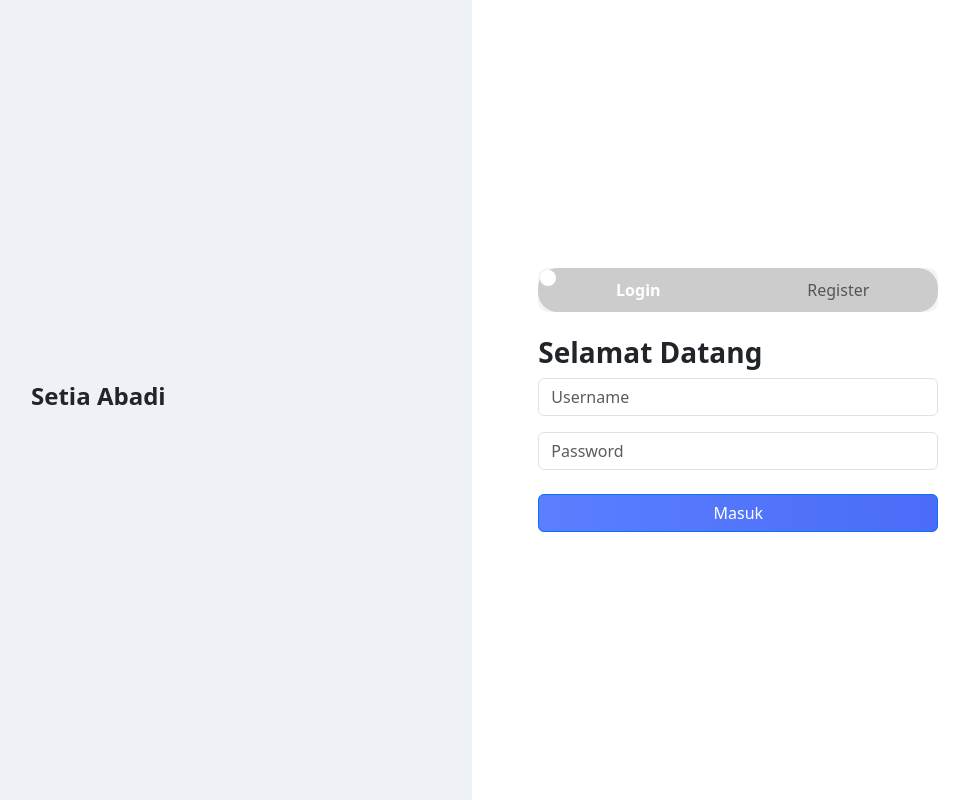
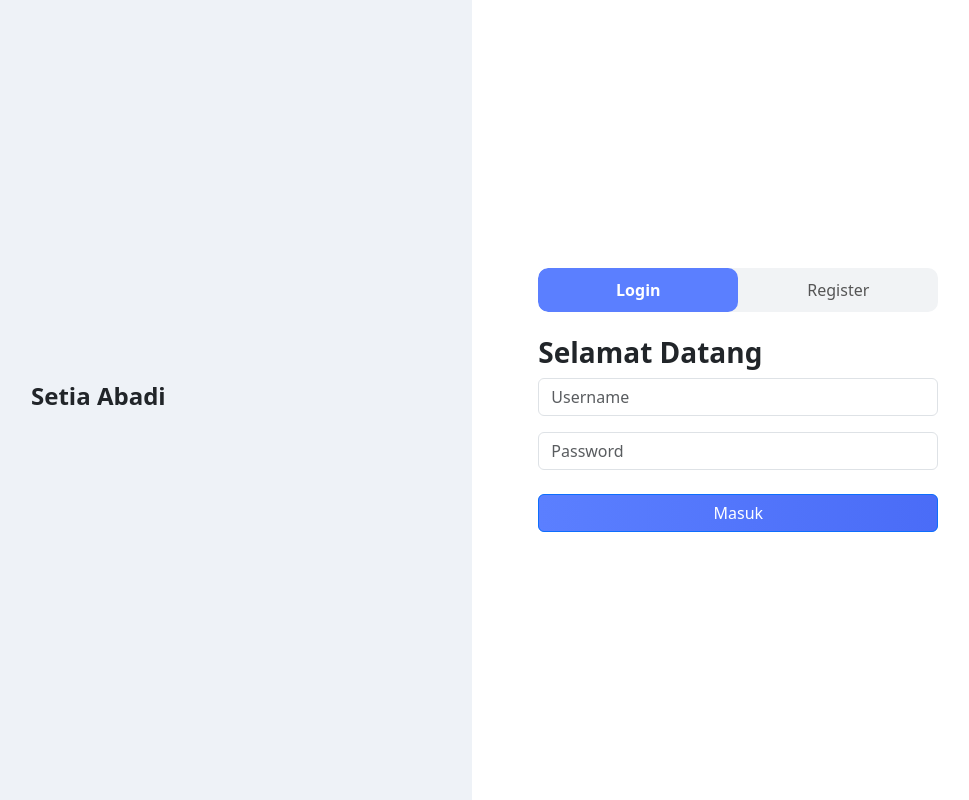
Before and after one commit to Mikroskil-IFA-Sore-A/Sari-Tebu, a React (Create React App) app in the folder frontend/: page / in a window 1280 px wide. Shown: the whole page, without its empty margins (275-1244 px from the left). Built offline with nearby package versions, Linux system fonts and the light colour scheme.

Commit message:
Refactor auth slider for improved animation

```diff
--- a/frontend/src/pages/Auth/Auth.jsx
+++ b/frontend/src/pages/Auth/Auth.jsx
@@ -48,7 +48,10 @@ export default function Auth() {
         <div className="col-md-5 d-flex align-items-center justify-content-center">
           <div className="auth-card slide-once">
             <div className="auth-tabs mb-4">
-              <div className={`slider ${isLogin ? "login-active" : "register-active"}`}></div>
+              <div
+                className="auth-slider"
+                style={{ left: isLogin ? "0%" : "50%" }}
+              ></div>
 
               <button
                 className={`tab ${isLogin ? "active" : ""}`}
```
